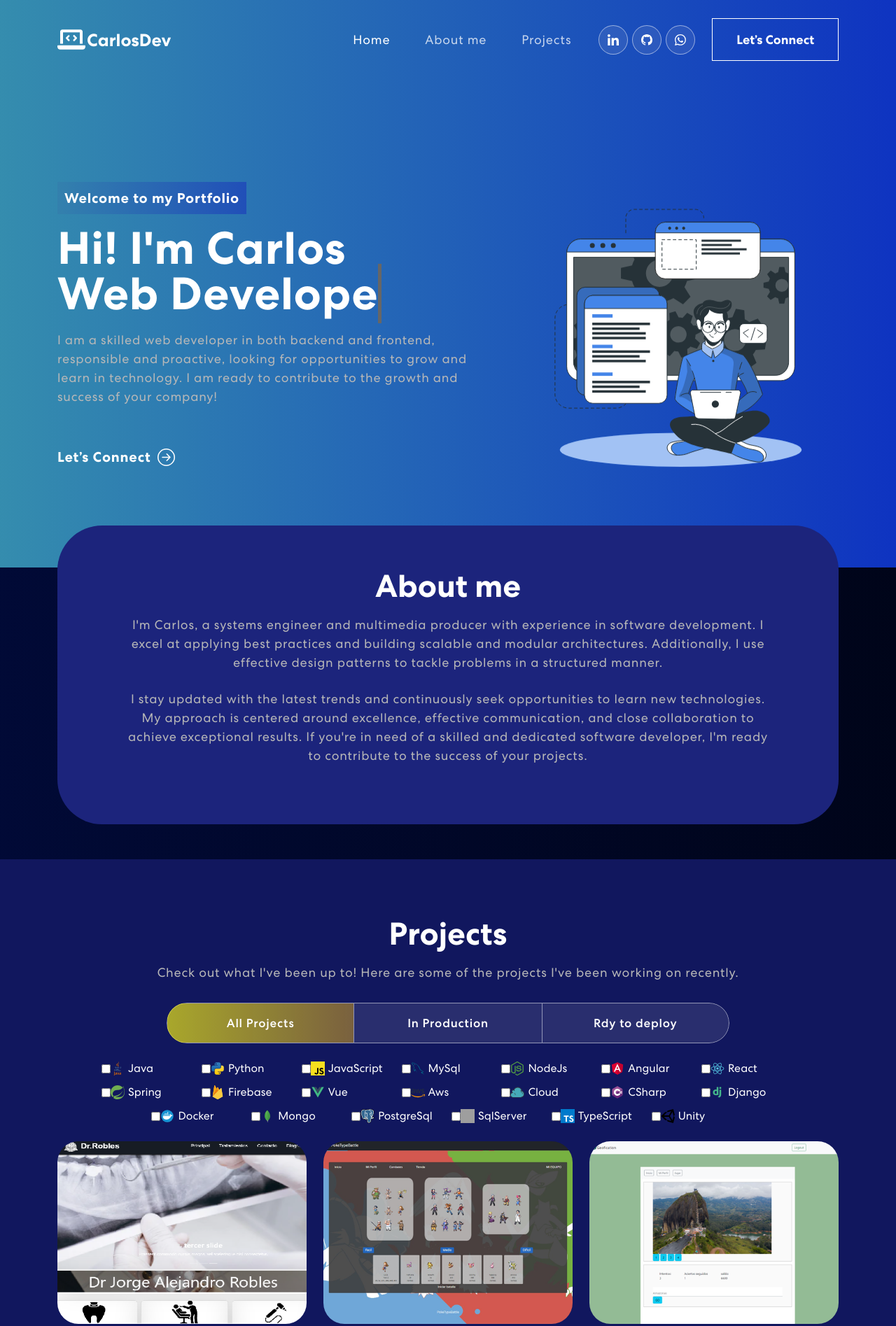
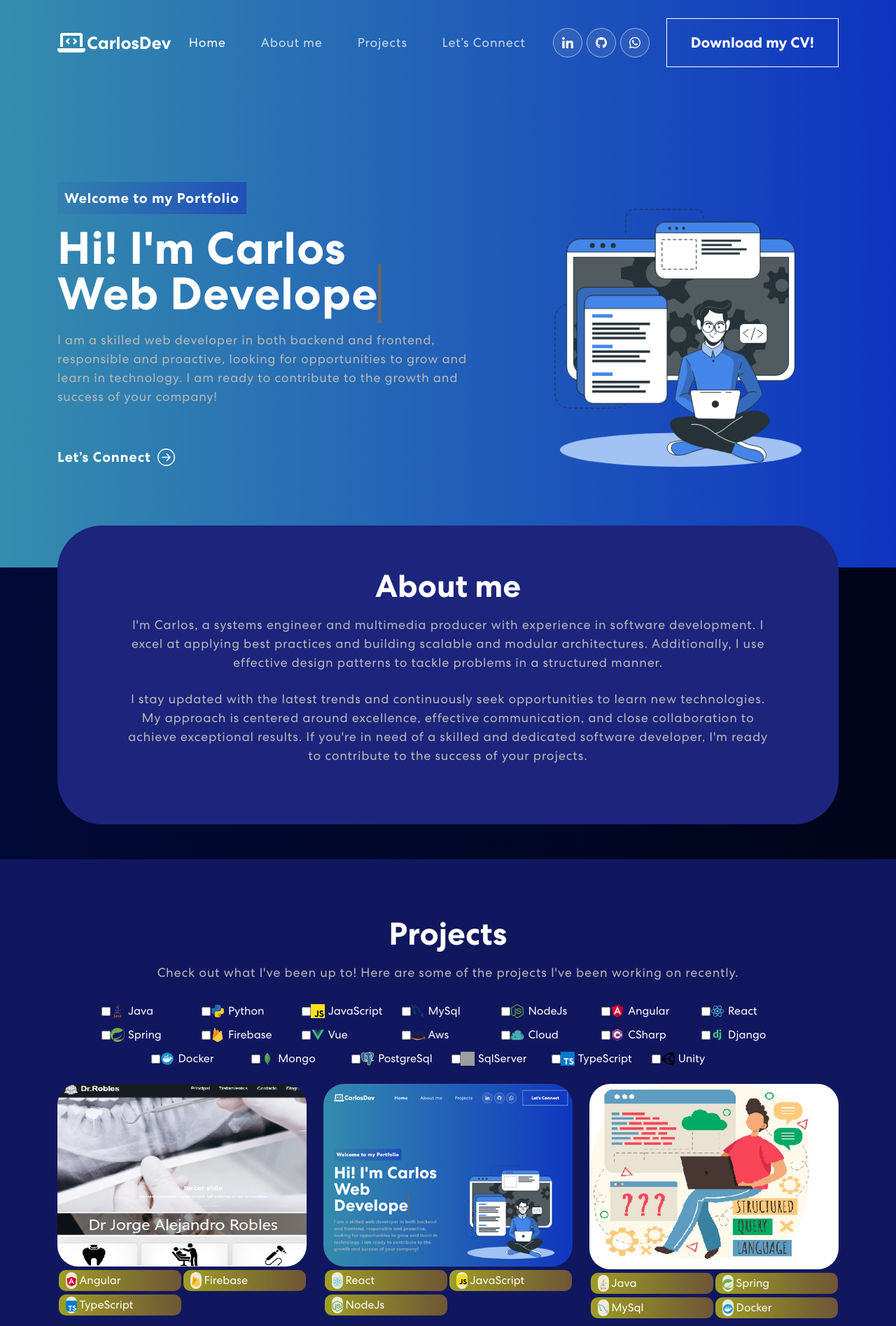
Before and after one commit to carloserna12/Portfolio, a React (Create React App) app: page / in a window 1280 px wide. Shown: the top 1895 px of the page at 70% size. Built offline with nearby package versions, Linux system fonts and the light colour scheme; grey boxes are pictures that could not be loaded.

Commit message:
Big update, more project and stetics fix

```diff
--- a/src/App.css
+++ b/src/App.css
@@ -75,11 +75,11 @@ input:focus, textarea:focus, select:focus {
 }
 
 p.success {
-	color: green;
+	color:white;
 }
 
 p.danger {
-	color: red;
+	color:white;
 }
 /************ Navbar Css ************/
 nav.navbar {
@@ -155,7 +155,7 @@ span.navbar-text {
   color: #fff;
   border: 1px solid #fff;
   padding: 18px 34px;
-  font-size: 18px;
+  font-size: 21px;
   margin-left: 18px;
 	position: relative;
 	background-color: transparent;
@@ -425,7 +425,7 @@ nav.navbar .navbar-toggler[aria-expanded="true"] .navbar-toggler-icon {
 .proj-imgbx::before {
   content: "";
 
-  background: linear-gradient(90.21deg, rgb(54 127 170 / 50%) -5.91%, rgb(20 33 191 / 50%) 111.58%);
+  background: linear-gradient(90.21deg, rgba(104, 88, 37, 0.863) -5.91%, rgba(252, 164, 0, 0.822) 111.58%);
   opacity: 0.85;
   position: absolute;
   width: 100%;
@@ -444,6 +444,7 @@ nav.navbar .navbar-toggler[aria-expanded="true"] .navbar-toggler-icon {
   transition: 0.5s ease-in-out;
   opacity: 0;
   width: 100%;
+  padding: 0 30px 0 30px;
 }
 .proj-imgbx:hover .proj-txtx {
   top: 50%;
--- a/src/components/Footer.js
+++ b/src/components/Footer.js
@@ -1,5 +1,4 @@
 import { Container, Row, Col } from "react-bootstrap";
-import { MailchimpForm } from "./MailchimpForm";
 import logo from "../assets/img/logo.svg";
 import navIcon1 from "../assets/img/nav-icon1.svg";
 import navIcon2 from "../assets/img/nav-icon2.svg";
@@ -10,7 +9,7 @@ export const Footer = () => {
     <footer className="footer">
       <Container>
         <Row className="align-items-center">
-          {/*<MailchimpForm />*/}
+
 
           <Col size={12} sm={6}>
           </Col>
--- a/src/components/MailchimpForm.js
+++ /dev/null
@@ -1,21 +0,0 @@
-import MailchimpSubscribe from "react-mailchimp-subscribe";
-import { Newsletter } from "./Newsletter";
-
-export const MailchimpForm = () => {
-  const postUrl = `${process.env.REACT_APP_MAILCHIMP_URL}?u=${process.env.REACT_APP_MAILCHIMP_U}&id=${process.env.REACT_APP_MAILCHIMP_ID}`;
-
-  return (
-    <>
-      <MailchimpSubscribe
-        url={postUrl}
-        render={({ subscribe, status, message }) => (
-          <Newsletter
-            status={status}
-            message={message}
-            onValidated={formData => subscribe(formData)}
-            />
-        )}
-        />
-    </>
-  )
-}
--- a/src/components/NavBar.js
+++ b/src/components/NavBar.js
@@ -4,7 +4,8 @@ import logo from '../assets/img/logo.svg';
 import navIcon1 from '../assets/img/nav-icon1.svg';
 import navIcon2 from '../assets/img/nav-icon2.svg';
 import navIcon3 from '../assets/img/nav-icon3.svg';
-import { HashLink } from 'react-router-hash-link';
+//import { HashLink } from 'react-router-hash-link';
+import hv from '../assets/hv/hv.pdf';
 import {
   BrowserRouter as Router
 } from "react-router-dom";
@@ -31,6 +32,9 @@ export const NavBar = () => {
   const onUpdateActiveLink = (value) => {
     setActiveLink(value);
   }
+  const handleDownload = () => {
+    window.open(hv, '_blank');
+  };
 
   return (
     <Router>
@@ -49,6 +53,7 @@ export const NavBar = () => {
               <Nav.Link href="#home"      className={activeLink === 'home'      ? 'active navbar-link' : 'navbar-link'} onClick={() => onUpdateActiveLink('home'    )}>Home</Nav.Link>
               <Nav.Link href="#skills"    className={activeLink === 'skills'    ? 'active navbar-link' : 'navbar-link'} onClick={() => onUpdateActiveLink('skills'  )}>About me</Nav.Link>
               <Nav.Link href="#project"  className={activeLink === 'project'  ? 'active navbar-link' : 'navbar-link'} onClick={() => onUpdateActiveLink('project')}>Projects</Nav.Link>
+              <Nav.Link href="#connect"  className={activeLink === 'connect'  ? 'active navbar-link' : 'navbar-link'} onClick={() => onUpdateActiveLink('connect')}>Let’s Connect</Nav.Link>
             </Nav>
             <span className="navbar-text">
               <div className="social-icon">
@@ -56,9 +61,7 @@ export const NavBar = () => {
                 <a href="https://github.com/carloserna12" target="_blank"><img src={navIcon2} alt="" /></a>
                 <a href="#" target="_blank"><img src={navIcon3} alt="" /></a>
               </div>
-              <HashLink to='#connect'>
-                <button className="vvd"><span>Let’s Connect</span></button>
-              </HashLink>
+              <button className="vvd" onClick={handleDownload}><span>Download my CV!</span></button>
             </span>
           </Navbar.Collapse>
         </Container>
--- a/src/components/Newsletter.js
+++ /dev/null
@@ -1,46 +0,0 @@
-import { useState, useEffect } from "react";
-import { Col, Row, Alert } from "react-bootstrap";
-
-export const Newsletter = ({ status, message, onValidated }) => {
-  const [email, setEmail] = useState('');
-
-  useEffect(() => {
-    if (status === 'success') clearFields();
-  }, [status])
-
-  const handleSubmit = (e) => {
-    e.preventDefault();
-    email &&
-    email.indexOf("@") > -1 &&
-    onValidated({
-      EMAIL: email
-    })
-  }
-
-  const clearFields = () => {
-    setEmail('');
-  }
-
-  return (
-      <Col lg={12}>
-        <div className="newsletter-bx wow slideInUp">
-          <Row>
-            <Col lg={12} md={6} xl={5}>
-              <h3>Subscribe to our Newsletter<br></br> & Never miss latest updates</h3>
-              {status === 'sending' && <Alert>Sending...</Alert>}
-              {status === 'error' && <Alert variant="danger">{message}</Alert>}
-              {status === 'success' && <Alert variant="success">{message}</Alert>}
-            </Col>
-            <Col md={6} xl={7}>
-              <form onSubmit={handleSubmit}>
-                <div className="new-email-bx">
-                  <input value={email} type="email" onChange={(e) => setEmail(e.target.value)} placeholder="Email Address" />
-                  <button type="submit">Submit</button>
-                </div>
-              </form>
-            </Col>
-          </Row>
-        </div>
-      </Col>
-  )
-}
--- a/src/components/Projects.js
+++ b/src/components/Projects.js
@@ -59,21 +59,7 @@ export const Projects = () => {
                     projects I've been working on recently.
                   </p>
                   <Tab.Container id="projects-tabs" defaultActiveKey="first">
-                    <Nav
-                      variant="pills"
-                      className="nav-pills mb-4 justify-content-center align-items-center"
-                      id="pills-tab"
-                    >
-                      <Nav.Item>
-                        <Nav.Link eventKey="first">All Projects</Nav.Link>
-                      </Nav.Item>
-                      <Nav.Item>
-                        <Nav.Link eventKey="second">In Production</Nav.Link>
-                      </Nav.Item>
-                      <Nav.Item>
-                        <Nav.Link eventKey="third">Rdy to deploy</Nav.Link>
-                      </Nav.Item>
-                    </Nav>
+
 
                     <div className="checkbox-list">
                       {technologies.map((technology) => (
--- a/src/components/ProjectsList.js
+++ b/src/components/ProjectsList.js
@@ -3,6 +3,7 @@ import projImg_1 from "../assets/img/project-img-1.png";
 import pokebattle from "../assets/img/PokeBattle.png";
 import geogamification from "../assets/img/GeoGamification.png";
 import portfolio from "../assets/img/Portfolio.png";
+import usermanagemicroservice from "../assets/img/user.jpg";
 const projectsList = [
     {
       title: "Dentist-Website",
@@ -12,6 +13,24 @@ const projectsList = [
       urlGit: "https://github.com/carloserna12/Web-Dentista",
       urlWeb: "https://dralejandrorobles.netlify.app",
       status: "Deploy",
+    },
+    {
+      title: "My Portfolio Website",
+      description:"Personal portfolio website for free use showcasing my work and skills.",
+      imgUrl: portfolio,
+      tecn: ["React", "JavaScript","NodeJs"],
+      urlGit: "https://github.com/carloserna12/Portfolio",
+      urlWeb: "https://carlossernadevportfolio.netlify.app/",
+      status: "Deploy",
+    },
+    {
+      title: "User Management Microservice",
+      description:"Java with Spring Boot microservice creating an API using hexagonal architecture and JWT authentication.",
+      imgUrl: usermanagemicroservice,
+      tecn: ["Java", "Spring","MySql","Docker"],
+      urlGit: "https://github.com/carloserna12/User-Management-Microservice",
+      urlWeb: "",
+      status: "DeployNot",
     },
     {
       title: "PokeBattle",
@@ -31,15 +50,8 @@ const projectsList = [
       urlWeb: "",
       status: "DeployNot",
     },
-    {
-      title: "My Portfolio Website",
-      description:"Personal portfolio website for free use showcasing my work and skills.",
-      imgUrl: portfolio,
-      tecn: ["React", "JavaScript","NodeJs"],
-      urlGit: "https://github.com/carloserna12/Portfolio",
-      urlWeb: "https://carlossernadevportfolio.netlify.app/",
-      status: "Deploy",
-    },
+
+
 
   ];
 
```
Also changed, not shown: src/components/Skills.js (+0 -19 lines), src/assets/img/user.jpg (added), 1 other file (tests, documents, lock files or other folders).
